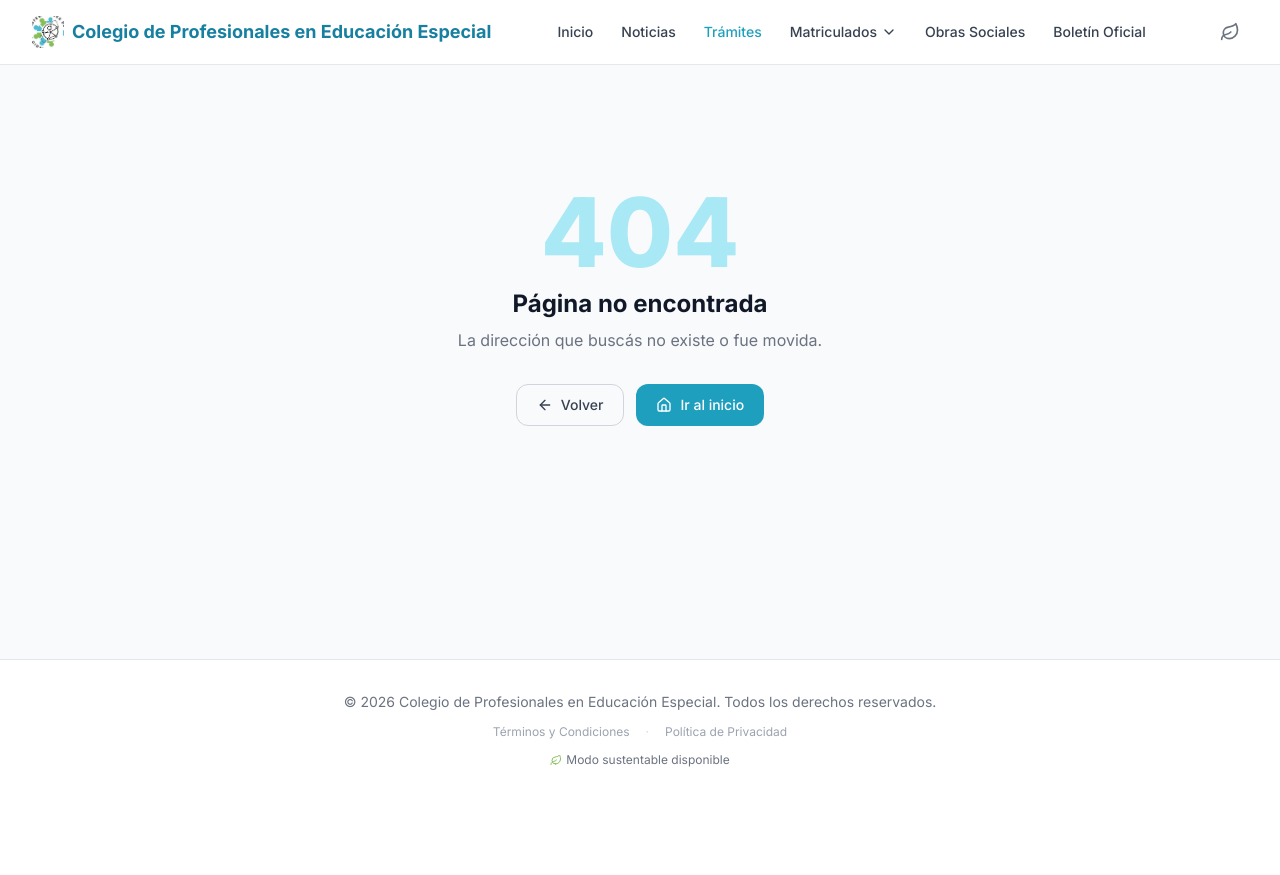
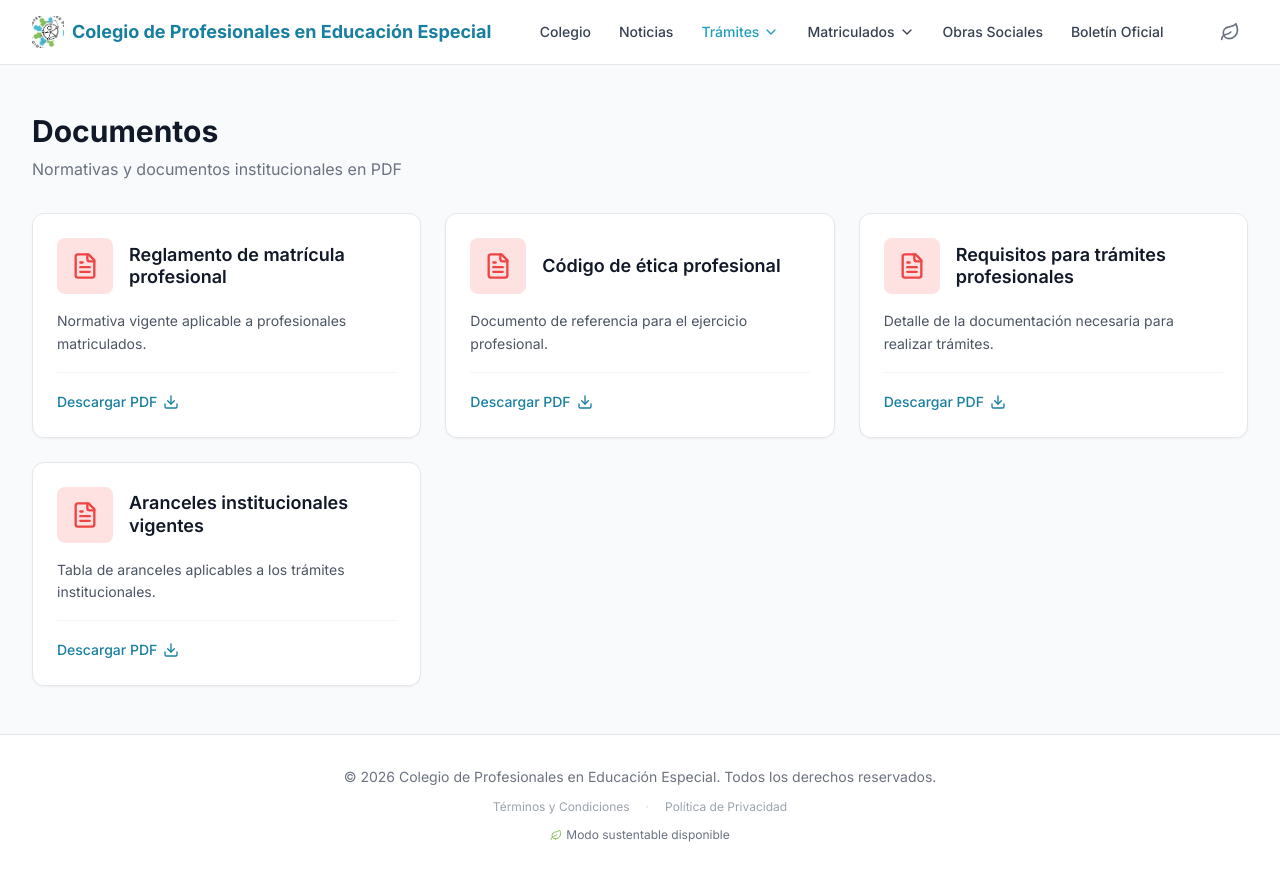
Before and after one commit to alfildigital/front, a React (Vite) app: page /tramites/documentos in a window 1280 px wide. Before the commit the page ends 800 px from the top, so only its background shows below. Built offline with nearby package versions, Linux system fonts and the light colour scheme.

Commit message:
se agrega tramites, documentacion y formularios en el navbar

```diff
--- /dev/null
+++ b/src/components/common/PdfCard.tsx
@@ -0,0 +1,33 @@
+import { Download, FileText } from 'lucide-react';
+import type { RecursoPdf } from '@/types';
+
+function getPdfHref(resource: RecursoPdf): string | null {
+  if (resource.archivo_contenido) {
+    return `data:${resource.archivo_tipo ?? 'application/pdf'};base64,${resource.archivo_contenido}`;
+  }
+  return resource.archivo_ruta;
+}
+
+export function PdfCard({ resource }: { resource: RecursoPdf }) {
+  const href = getPdfHref(resource);
+
+  return (
+    <article className="flex flex-col rounded-xl border border-gray-200 bg-white p-6 shadow-sm dark:border-gray-700 dark:bg-gray-800/50">
+      <div className="mb-4 flex items-center gap-4">
+        <div className="flex h-14 w-14 flex-shrink-0 items-center justify-center rounded-lg bg-red-100 dark:bg-red-900/20">
+          <FileText className="h-7 w-7 text-red-500" aria-hidden="true" />
+        </div>
+        <h2 className="text-lg font-semibold leading-tight text-gray-900 dark:text-gray-100">{resource.titulo}</h2>
+      </div>
+      {resource.descripcion && <p className="mb-4 text-sm leading-relaxed text-gray-600 dark:text-gray-400">{resource.descripcion}</p>}
+      <div className="mt-auto border-t border-gray-100 pt-4 dark:border-gray-700">
+        {href ? (
+          <a href={href} target="_blank" rel="noopener noreferrer" download={resource.archivo_nombre ?? undefined} className="inline-flex items-center gap-1.5 text-sm font-medium text-primary-600 transition-colors hover:text-primary-700 dark:text-primary-400">
+            Descargar PDF
+            <Download className="h-4 w-4" aria-hidden="true" />
+          </a>
+        ) : <span className="text-sm text-gray-400">Archivo no disponible</span>}
+      </div>
+    </article>
+  );
+}
--- a/src/components/layout/Navbar.tsx
+++ b/src/components/layout/Navbar.tsx
@@ -23,9 +23,16 @@ interface NavItem {
 // ---------------------------------------------------------------------------
 
 const NAV_ITEMS: NavItem[] = [
-  { label: 'Inicio', to: '/' },
+  { label: 'Colegio', to: '/' },
   { label: 'Noticias', to: '/noticias' },
-  { label: 'Trámites', to: '/tramites' },
+  {
+    label: 'Trámites',
+    children: [
+      { label: 'Trámites', to: '/tramites/index' },
+      { label: 'Formularios', to: '/tramites/formularios' },
+      { label: 'Documentos', to: '/tramites/documentos' },
+    ]
+  },
   {
     label: 'Matriculados',
     children: [
--- /dev/null
+++ b/src/data/tramitesRecursos.ts
@@ -0,0 +1,24 @@
+import type { RecursoPdf } from '@/types';
+
+const sinArchivo = {
+  archivo_nombre: null,
+  archivo_ruta: null,
+  archivo_tipo: 'application/pdf',
+  archivo_tamano: null,
+  archivo_contenido: null,
+  fecha: null,
+};
+
+export const formularios: RecursoPdf[] = [
+  { ...sinArchivo, id: 1, titulo: 'Solicitud de inscripción de matrícula', descripcion: 'Formulario para iniciar la inscripción de la matrícula profesional.', archivo_nombre: 'solicitud-inscripcion-matricula.pdf', archivo_ruta: '/pdfs/formularios/solicitud-inscripcion-matricula.pdf' },
+  { ...sinArchivo, id: 2, titulo: 'Actualización de datos personales', descripcion: 'Formulario para informar cambios en los datos registrados.', archivo_nombre: 'actualizacion-datos-personales.pdf', archivo_ruta: '/pdfs/formularios/actualizacion-datos-personales.pdf' },
+  { ...sinArchivo, id: 3, titulo: 'Solicitud de certificado de habilitación', descripcion: 'Formulario para solicitar un certificado de habilitación profesional.', archivo_nombre: 'solicitud-certificado-habilitacion.pdf', archivo_ruta: '/pdfs/formularios/solicitud-certificado-habilitacion.pdf' },
+  { ...sinArchivo, id: 4, titulo: 'Declaración jurada de matrícula', descripcion: 'Formulario de declaración jurada para trámites de matrícula.', archivo_nombre: 'declaracion-jurada-matricula.pdf', archivo_ruta: '/pdfs/formularios/declaracion-jurada-matricula.pdf' },
+];
+
+export const documentos: RecursoPdf[] = [
+  { ...sinArchivo, id: 1, titulo: 'Reglamento de matrícula profesional', descripcion: 'Normativa vigente aplicable a profesionales matriculados.', archivo_nombre: 'reglamento-matricula-profesional.pdf', archivo_ruta: '/pdfs/documentos/reglamento-matricula-profesional.pdf' },
+  { ...sinArchivo, id: 2, titulo: 'Código de ética profesional', descripcion: 'Documento de referencia para el ejercicio profesional.', archivo_nombre: 'codigo-etica-profesional.pdf', archivo_ruta: '/pdfs/documentos/codigo-etica-profesional.pdf' },
+  { ...sinArchivo, id: 3, titulo: 'Requisitos para trámites profesionales', descripcion: 'Detalle de la documentación necesaria para realizar trámites.', archivo_nombre: 'requisitos-tramites-profesionales.pdf', archivo_ruta: '/pdfs/documentos/requisitos-tramites-profesionales.pdf' },
+  { ...sinArchivo, id: 4, titulo: 'Aranceles institucionales vigentes', descripcion: 'Tabla de aranceles aplicables a los trámites institucionales.', archivo_nombre: 'aranceles-institucionales-vigentes.pdf', archivo_ruta: '/pdfs/documentos/aranceles-institucionales-vigentes.pdf' },
+];
--- /dev/null
+++ b/src/pages/Tramites/Documentos.tsx
@@ -0,0 +1,19 @@
+import { Helmet } from 'react-helmet-async';
+import { SITE_NAME } from '@/config/constants';
+import { Layout } from '@/components/layout/Layout';
+import { PdfCard } from '@/components/common/PdfCard';
+import { documentos } from '@/data/tramitesRecursos';
+
+export default function DocumentosPage() {
+  return (
+    <Layout>
+      <Helmet><title>Documentos — {SITE_NAME}</title><meta name="description" content="Documentos institucionales disponibles para consultar y descargar en PDF." /></Helmet>
+      <div className="mx-auto max-w-7xl px-4 py-12 sm:px-6 lg:px-8">
+        <header className="mb-8"><h1 className="text-3xl font-bold text-gray-900 dark:text-gray-100">Documentos</h1><p className="mt-2 text-gray-500 dark:text-gray-400">Normativas y documentos institucionales en PDF</p></header>
+        <div className="grid grid-cols-1 gap-6 sm:grid-cols-2 lg:grid-cols-3">
+          {documentos.map((resource) => <PdfCard key={resource.id} resource={resource} />)}
+        </div>
+      </div>
+    </Layout>
+  );
+}
--- /dev/null
+++ b/src/pages/Tramites/Formularios.tsx
@@ -0,0 +1,19 @@
+import { Helmet } from 'react-helmet-async';
+import { SITE_NAME } from '@/config/constants';
+import { Layout } from '@/components/layout/Layout';
+import { PdfCard } from '@/components/common/PdfCard';
+import { formularios } from '@/data/tramitesRecursos';
+
+export default function FormulariosPage() {
+  return (
+    <Layout>
+      <Helmet><title>Formularios — {SITE_NAME}</title><meta name="description" content="Formularios institucionales disponibles para descargar en PDF." /></Helmet>
+      <div className="mx-auto max-w-7xl px-4 py-12 sm:px-6 lg:px-8">
+        <header className="mb-8"><h1 className="text-3xl font-bold text-gray-900 dark:text-gray-100">Formularios</h1><p className="mt-2 text-gray-500 dark:text-gray-400">Descargá los formularios institucionales en PDF</p></header>
+        <div className="grid grid-cols-1 gap-6 sm:grid-cols-2 lg:grid-cols-3">
+          {formularios.map((resource) => <PdfCard key={resource.id} resource={resource} />)}
+        </div>
+      </div>
+    </Layout>
+  );
+}
--- a/src/router/index.tsx
+++ b/src/router/index.tsx
@@ -10,6 +10,8 @@ const HomePage         = lazy(() => import('@/pages/Home'));
 const NoticiasPage     = lazy(() => import('@/pages/Noticias'));
 const NoticiaDetalle   = lazy(() => import('@/pages/Noticias/NoticiaDetalle'));
 const TramitesPage     = lazy(() => import('@/pages/Tramites'));
+const FormulariosPage  = lazy(() => import('@/pages/Tramites/Formularios'));
+const DocumentosPage   = lazy(() => import('@/pages/Tramites/Documentos'));
 const PagoPage         = lazy(() => import('@/pages/Matriculados/Pago'));
 const ListadoPage      = lazy(() => import('@/pages/Matriculados/Listado'));
 const HonorariosPage   = lazy(() => import('@/pages/Matriculados/Honorarios'));
@@ -65,6 +67,18 @@ export const router = createBrowserRouter([
     element: withSuspense(TramitesPage),
   },
   {
+    path: '/tramites/formularios',
+    element: withSuspense(FormulariosPage),
+  },
+  {
+    path: '/tramites/documentos',
+    element: withSuspense(DocumentosPage),
+  },
+  {
+    path: '/tramites/index',
+    element: withSuspense(TramitesPage),
+  },
+  {
     path: '/matriculados/pago',
     element: withSuspense(PagoPage),
   },
```
Also changed, not shown: src/types/index.ts (+12 -0 lines), 1 other file (tests, documents, lock files or other folders).
